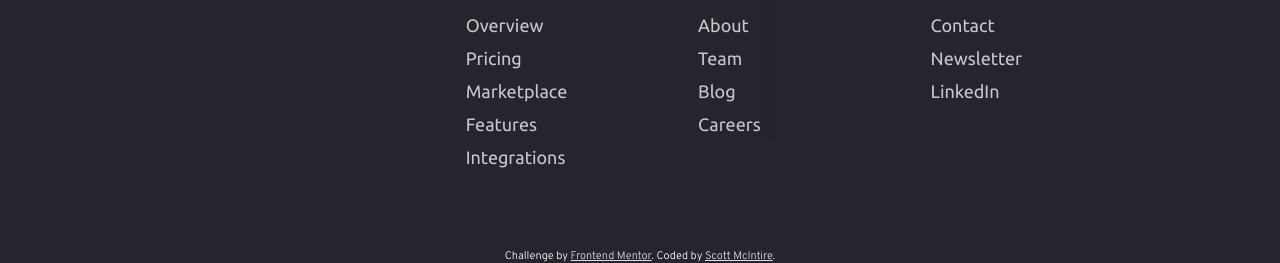
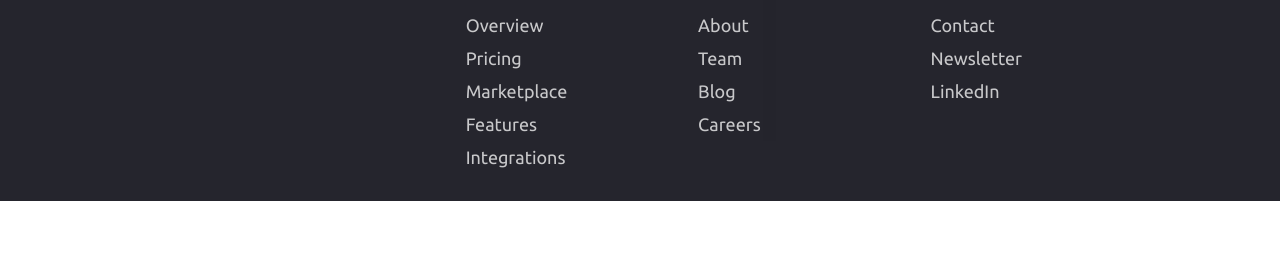
Before and after one commit to kes-crypto/blogr-attempt, a plain HTML site: page index.html in a window 1280 px wide. Shown: the part 3152-3415 px from the top of the page. After the commit the page ends 3353 px from the top, so only its background shows below. Drawn offline with Linux system fonts and the light colour scheme; files whose address does not match are found by name.

Commit message:
Update index.html

```diff
--- a/index.html
+++ b/index.html
@@ -200,10 +200,7 @@
           </ul>
         </li>
     </nav>
-    <div class="attribution">
-      Challenge by <a href="https://www.frontendmentor.io?ref=challenge" target="_blank">Frontend Mentor</a>.
-      Coded by <a href="https://ldgwebdesign.com">Scott McIntire</a>.
-    </div>
+
   </footer>
   <script src="./assets/js/scripts.js"></script>
 </body>
```
